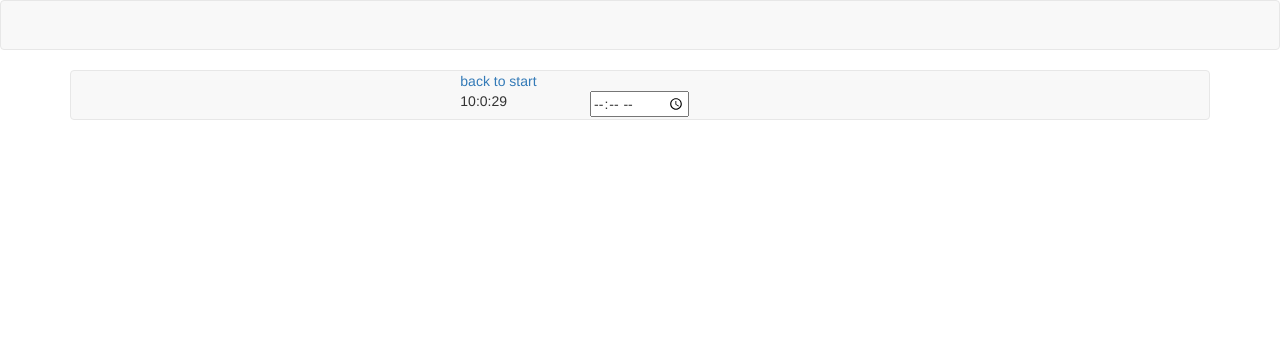
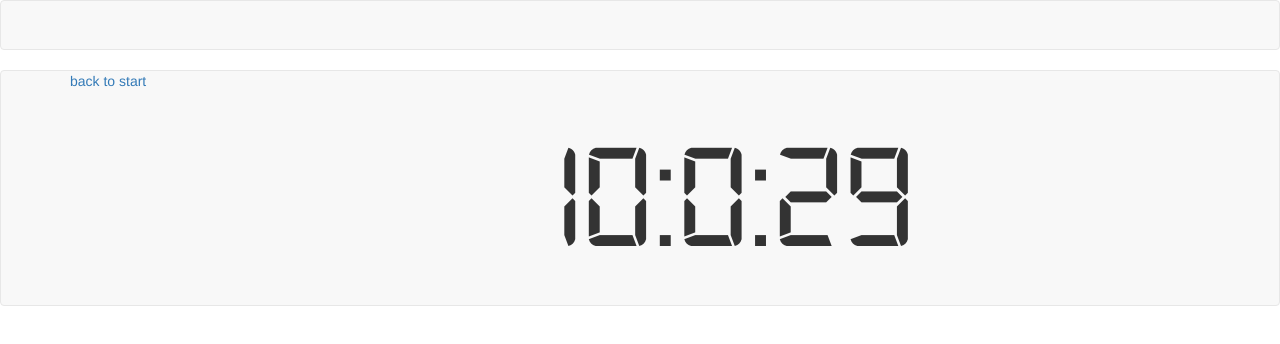
Before and after one commit to mycdpepam/angular_fsq, a website: page angularPdp/src/index.html at #/date in a window 1280 px wide. Both pictures are taken after a click on the link "to see time". Drawn offline with nearby package versions, Linux system fonts and the light colour scheme; some packages are replaced by stand-ins of ours.

Commit message:
Fixed bugs

```diff
--- a/angularPdp/src/components/currentdate/currentDate.css
+++ b/angularPdp/src/components/currentdate/currentDate.css
@@ -0,0 +1,4 @@
+.clock{
+    font-size: 150px;
+    font-family: Digital;
+}
--- a/angularPdp/src/components/currentdate/currentDate.tmpl.html
+++ b/angularPdp/src/components/currentdate/currentDate.tmpl.html
@@ -1,6 +1 @@
-<div class="row">
-    <div class="col-md-4">{{currentTime|date:'hh:m:s'}}</div>
-    <div class="col-md-4">
-        <input type="time" ng-model="alarm"/>
-    </div>
-</div>
+<div class="clock">{{currentTime|date:'hh:m:s'}}</div>
--- a/angularPdp/src/components/foursquare/fourSquare.tmpl.html
+++ b/angularPdp/src/components/foursquare/fourSquare.tmpl.html
@@ -1,5 +1,4 @@
-<div class="row">
-    <div class="col-md-12">
+
     <input type="text" class="form-control" ng-model="searchText">
     <div class="search-wrap form-horizontal">
         <form  role="search" id="searchText">
@@ -8,11 +7,10 @@
             <button type="submit" ng-click ="search()" class=" pull-right btn fll btn-danger">Submit</button>
         </form>
     </div>
-    </div>
-</div>
 
-<div class="row">
-    <div class="col-md-12">
+
+
+
     <table>
         <tr>
             <th><a href=""  ng-click="sortparam = 'name'; reverse=false"> Name: &uarr;</a>
@@ -36,5 +34,3 @@
             <td class="{{place.contact.phone||'unknow'}}">{{place.contact.phone}}</td>
         </tr>
     </table>
-    </div>
-</div>
--- a/angularPdp/src/index.html
+++ b/angularPdp/src/index.html
@@ -4,23 +4,22 @@
     <meta charset="UTF-8">
     <link rel="stylesheet" href="../bower_components/bootstrap/dist/css/bootstrap.css"/>
     <link rel="stylesheet" href="components/foursquare/fourSquare.css"/>
+    <link rel="stylesheet" href="components/currentdate/currentDate.css"/>
     <link rel="stylesheet" href="style.css"/>
     <script src="../bower_components/angular/angular.js"></script>
     <script src="../bower_components/angular-ui-router/release/angular-ui-router.js"></script>
     <script src="../bower_components/angular-resource/angular-resource.js"></script>
 </head>
 <body>
+
     <div class="navbar navbar-default"></div>
 
-        <div class="container">
-            <div class="navbar navbar-default">
-                <div class="row">
-                    <ui-view></ui-view>
-                </div>
-            </div>
+        <div class="navbar navbar-default">
+           <ui-view></ui-view>
+        </div>
 
-        </div>
     </div>
+
    <script src="main.js"></script>
    <script src="components/currentdate/currentDate.directive.js"></script>
    <script src="components/foursquare/fourSquare.directive.js"></script>
--- a/angularPdp/src/style.css
+++ b/angularPdp/src/style.css
@@ -1,4 +1,10 @@
-
+@font-face {
+    font-family: Digital; /* Имя шрифта */
+    src: url(./fonts/digital-7-webfont.eot); /* Путь к файлу со шрифтом */
+    src: url(./fonts/digital-7-webfont.svg); /* Путь к файлу со шрифтом */
+    src: url(./fonts/digital-7-webfont.ttf); /* Путь к файлу со шрифтом */
+    src: url(./fonts/digital-7-webfont.woff); /* Путь к файлу со шрифтом */
+}
 input[type="text"]{
  width:100%;
 }
--- a/angularPdp/src/ui-route/date/date.tmpl.html
+++ b/angularPdp/src/ui-route/date/date.tmpl.html
@@ -1,6 +1,16 @@
-<div class="col-md-4"></div>
-<div class="col-md-4">
-    <a ui-sref="index">back to start</a>
-    <current></current>
+<div class="container">
+    <div class="row">
+        <div class="col-md-4">
+            <a ui-sref="index">back to start</a>
+        </div>
+    </div>
+
+    <div class="row">
+        <div class="col-md-5"></div>
+        <div class="col-md-1">
+            <current></current>
+        </div>
+        <div class="col-md-5"></div>
+
+    </div>
 </div>
-<div class="col-md-4"></div>
--- a/angularPdp/src/ui-route/startApp/startApp.tmpl.html
+++ b/angularPdp/src/ui-route/startApp/startApp.tmpl.html
@@ -1,4 +1,8 @@
-<div class="row">
-    <a ui-sref="date">to see time</a>
-    <foursquare></foursquare>
+<div class="container">
+    <div class="row">
+        <div class="col-md-12">
+            <a ui-sref="date">to see time</a>
+            <foursquare></foursquare>
+        </div>
+    </div>
 </div>
```
Also changed, not shown: angularPdp/src/fonts/digital-7-webfont.ttf (added), angularPdp/src/fonts/digital-7-webfont.woff (added), 2 other files. Lines whose indentation alone changed are shown as unchanged.
